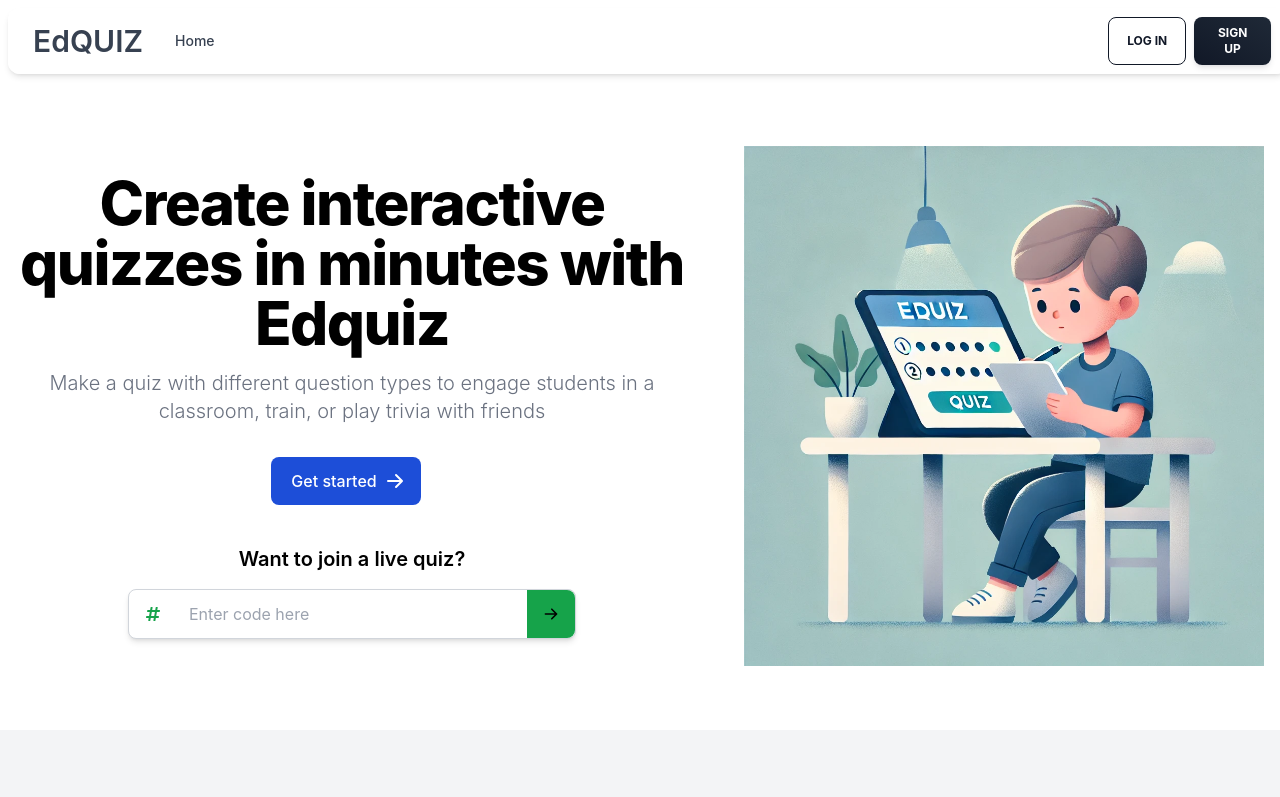
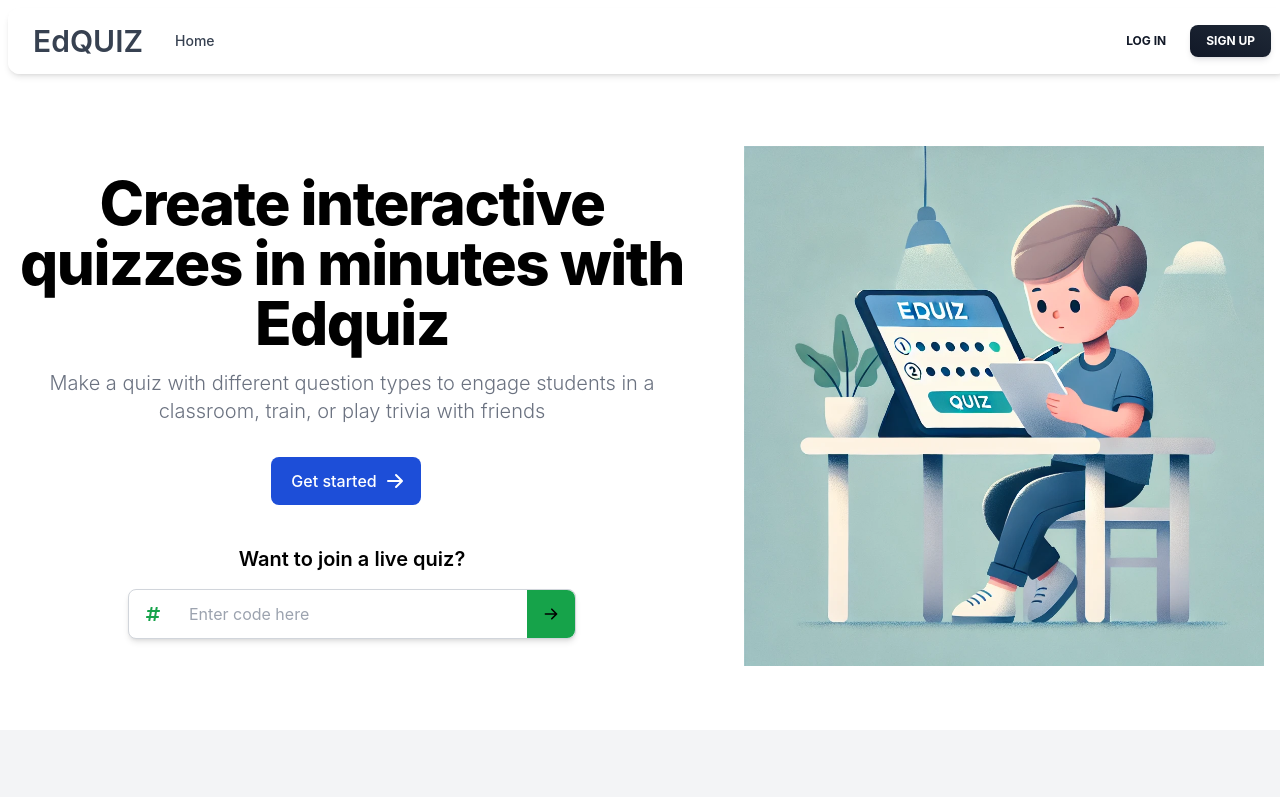
Before and after one commit to Nithinkumar-05/Quizup, a React (Vite) app in the folder Frontend/: page / in a window 1280 px wide. Shown: the top 797 px of the page. Built offline with nearby package versions, Linux system fonts and the light colour scheme; no server answers.

Commit message:
minor changes to navbar

```diff
--- a/Frontend/src/Navbar.jsx
+++ b/Frontend/src/Navbar.jsx
@@ -81,18 +81,22 @@ const handleClick = ()=>{
         <div className="hidden gap-2 lg:flex ml-auto">
         {!token ?
             <>
+              <div className="hidden gap-2 lg:flex ml-auto">
           <Button
-              variant="outlined"
+            variant="text"
             size="sm"
             color="gray"
-              fullWidth
             onClick={() => navigate("/Login")}
           >
             Log In
           </Button>
-              <Button variant="gradient" size="sm" fullWidth>
+          <Button
+            variant="gradient"
+            size="sm"
+            onClick={()=>navigate("/SignUp")}>
             Sign Up
           </Button>
+        </div>
           </>
           :
           <Button variant="gradient" size="sm" color="gray" fullWidth onClick={() =>handleClick()}>Dashboard</Button>
```
Lines whose indentation alone changed are shown as unchanged.
